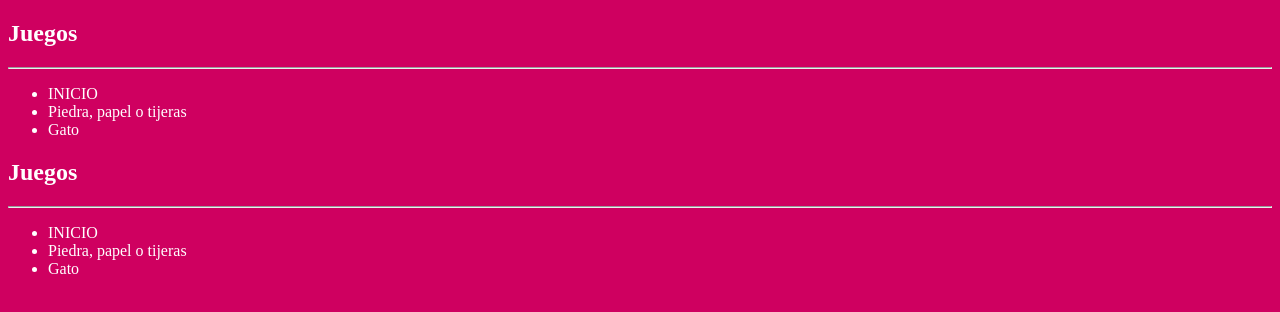
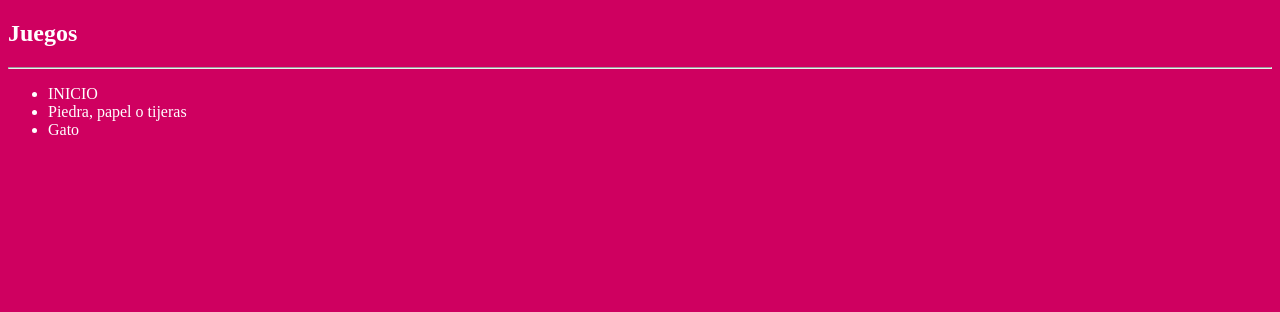
Before and after one commit to StephaniH/Taller2, an Angular app: page /principal in a window 1280 px wide. Before the commit this address led to /. Shown: the top 312 px of the page. Built offline with nearby package versions, Linux system fonts and the light colour scheme.

Commit message:
Navegacion

```diff
--- a/src/app/app-routing.module.ts
+++ b/src/app/app-routing.module.ts
@@ -4,12 +4,14 @@ import { RouterModule, Routes } from '@angular/router';
 import { AppComponent } from './app.component';
 import { P1Component } from './juegos/pages/p1/p1.component';
 import { P2Component } from './juegos/pages/p2/p2.component';
+import { SidebarComponent } from './shared/sidebar/sidebar.component';
 
 const routes: Routes = [
-  { path: '', component: AppComponent },
+  { path: '', pathMatch: 'full', redirectTo: "principal" },
   { path: 'ppt', component: P1Component },
   { path: 'gato', component: P2Component },
-  { path: '**', redirectTo: '' }
+  { path: 'principal', component: SidebarComponent}
+
 ];
 
 @NgModule({
--- a/src/app/app.component.html
+++ b/src/app/app.component.html
@@ -28,12 +28,4 @@
   </a>
   </div> -->
 
-  <div class="row container mt-4">
-    <div class="col-3">
-      <app-sidebar></app-sidebar>
-    </div>
-
-    <div class="col">
-      <router-outlet></router-outlet>
-    </div>
-  </div>
+        <router-outlet></router-outlet>
--- a/src/app/shared/sidebar/sidebar.component.html
+++ b/src/app/shared/sidebar/sidebar.component.html
@@ -1,8 +1,8 @@
 <h2>Juegos</h2>
 <hr>
     <ul class="list-group">
-        <li routerLink=""
+        <li routerLink="/"
         class="list-group-item">INICIO</li>
-        <li routerLink="ppt" class="list-group-item">Piedra, papel o tijeras</li>
-        <li routerLink="gato" class="list-group-item">Gato</li>
+        <li routerLink="/ppt" class="list-group-item">Piedra, papel o tijeras</li>
+        <li routerLink="/gato" class="list-group-item">Gato</li>
     </ul>
```
